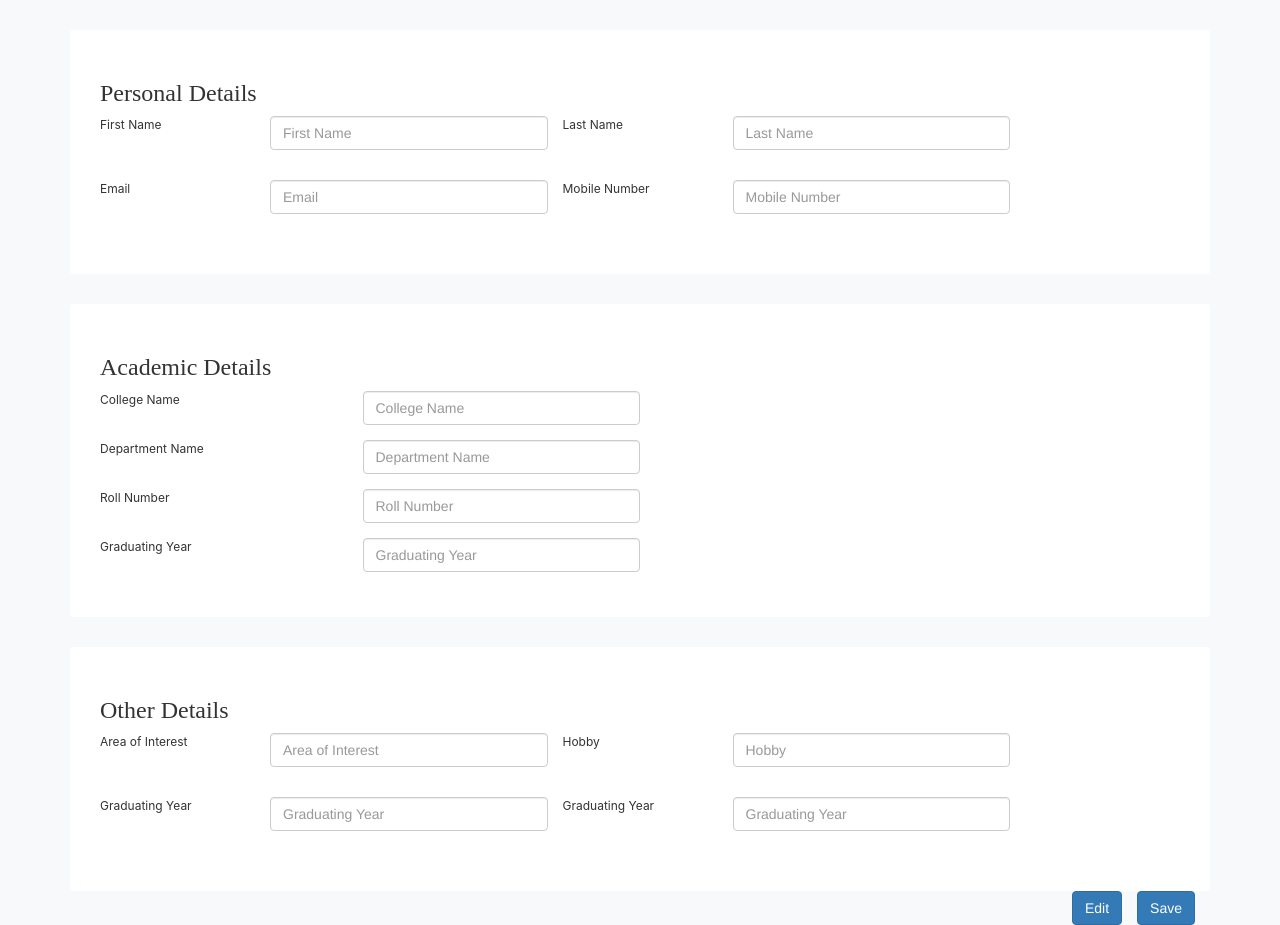
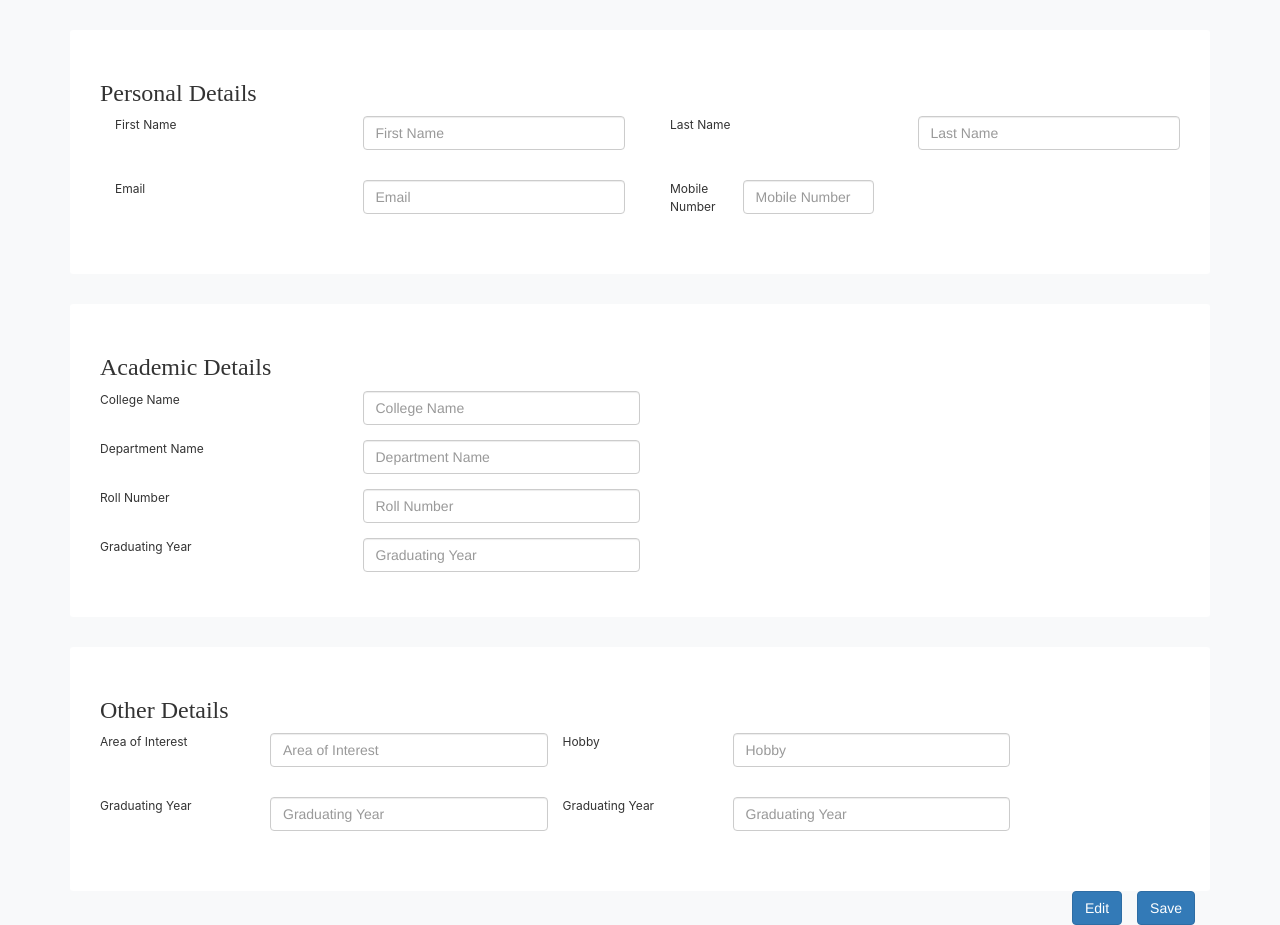
Before and after one commit to pranavi-s24/template_2, a plain HTML site: page index.html in a window 1280 px wide. Drawn offline with nearby package versions, Linux system fonts and the light colour scheme.

Commit message:
Update index.html

```diff
--- a/index.html
+++ b/index.html
@@ -8,16 +8,24 @@
         <div class="container mt-5 p-5 bg-white border-light rounded-lg">
             <h3>Personal Details</h3>
             <div class="form-group row">
-                <label class="col-lg-2" for="firstname">First Name</label>
-                <input class="col-lg-3 mb-4 form-control" for="firstname" placeholder="First Name" required>
-                <label class="col-lg-2" for="lastname">Last Name</label>
-                <input class="col-lg-3 form-control" for="lastname" placeholder="Last Name" required>
+                <div class="col">
+                    <label class="col-lg-6" for="firstname">First Name</label>
+                    <input class="col-lg-6 mb-4 mr-0 form-control" for="firstname" placeholder="First Name" required>
+                </div>
+                <div class="col">
+                    <label class="col-lg-6" for="lastname">Last Name</label>
+                    <input class="col-lg-6 form-control" for="lastname" placeholder="Last Name" required>
+                </div>
             </div>
             <div class="form-group row">
-                <label class="col-lg-2" for="email">Email</label>
-                <input type="email" class="form-control col-lg-3 mb-4" for="email" placeholder="Email" required>
-                <label class="col-lg-2" for="phone">Mobile Number</label>
-                <input type="tel" class="col-lg-3 form-control" for="phone" placeholder="Mobile Number" required>
+                <div class="col">
+                    <label class="col-lg-6" for="email">Email</label>
+                    <input type="email" class="form-control col-lg-6 mb-4" for="email" placeholder="Email" required>
+                </div>
+                <div class="col">
+                    <label class="col-lg-2" for="phone">Mobile Number</label>
+                    <input type="tel" class="col-lg-3 form-control" for="phone" placeholder="Mobile Number" required>
+                </div>
             </div>
         </div>
         <div class="container bg-white mt-5 p-5 border-light rounded-lg">
```
